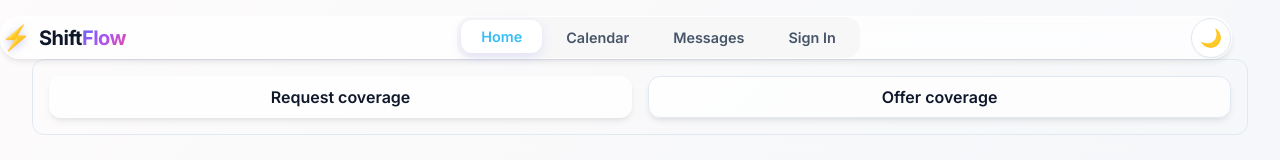
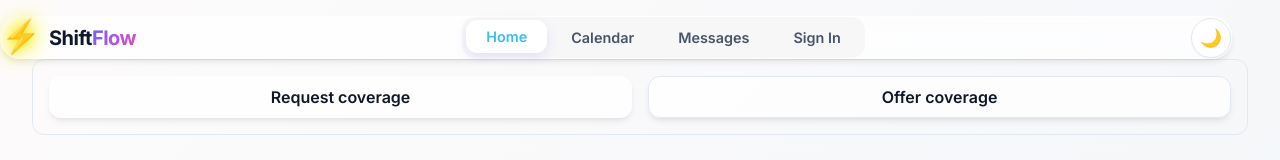
Before and after one commit to RookieCoder45/shiftflow, a Next.js app: page / in a window 1280 px wide. Shown: the top 160 px of the page. Built offline with nearby package versions, Linux system fonts and the light colour scheme; no server answers; the database is empty.

Commit message:
changed UI

```diff
--- a/app/components/MutualsPostsComponent/MutualPosts.js
+++ b/app/components/MutualsPostsComponent/MutualPosts.js
@@ -27,10 +27,17 @@ export default function MutualPosts({list}) {
     <div className={styles.container}>
       <AnimatedList
         items={list.map(post => (
-          <div key={post.id} className={styles.postContent}>
+          <div key={post.id} className={styles.postContent} onClick={(e) => {console.log(post)}}>
             <div className={styles.postHeader}>
               <div style={{ display: 'flex', alignItems: 'center', gap: '8px' }}>
-                <p className={getTitleClass(post.title)}>{post.title}</p>
+                <p className={getTitleClass(post.title)}></p>
+                {post.profiles?.main_equipment && (
+                  <img
+                    src={`/${post.profiles.main_equipment.toLowerCase() === 'truck' ? 'dump-truck' : post.profiles.main_equipment.toLowerCase()}.png`}
+                    alt={post.profiles.main_equipment}
+                    className={styles.equipIcon}
+                  />
+                )}
                 { (post.content.toLowerCase().includes("cash") || post.content.toLowerCase().includes("$")) && (
                   <span title="Cash Payment" style={{ fontSize: '1.2rem', filter: 'drop-shadow(0 0 5px rgba(16, 185, 129, 0.3))' }}>💵</span>
                 )}
@@ -44,11 +51,7 @@ export default function MutualPosts({list}) {
                 <span className={styles.equipValue} style={{ display: 'block', marginBottom: '8px' }}>
                   {post.content}
                 </span>
-                {post.profiles?.main_equipment && (
-                  <span style={{ fontSize: '0.8rem', color: 'var(--text-secondary)', display: 'block', marginBottom: '8px' }}>
-                    Equipment: {post.profiles.main_equipment}
-                  </span>
-                )}
+
                 <div style={{ display: 'flex', justifyContent: 'space-between', alignItems: 'center' }}>
                   <span className={styles.equipLabel} style={{ fontSize: '0.75rem' }}>
                     Posted: {new Date(post.created_at).toLocaleString()}
--- a/app/components/MutualsPostsComponent/MutualPosts.module.css
+++ b/app/components/MutualsPostsComponent/MutualPosts.module.css
@@ -35,6 +35,7 @@
   flex-direction: column;
   gap: 8px;
   width: 100%;
+  position: relative;
 }
 
 .postHeader {
@@ -389,3 +390,16 @@
   background: #ef4444;
   color: white;
 }
+
+.equipIcon {
+  width: 28px;
+  height: 28px;
+  object-fit: contain;
+  filter: drop-shadow(0 2px 4px rgba(0, 0, 0, 0.2));
+  transition: transform 0.3s ease;
+  margin-left: 4px;
+}
+
+.equipIcon:hover {
+  transform: scale(1.1) rotate(5deg);
+}
--- a/app/page.js
+++ b/app/page.js
@@ -39,7 +39,7 @@ export default function Home () {
     <div className={styles.app}>
       <nav className={`${styles.navbar} glass animate-fade-in`}>
         <div className={styles.logo}>
-          <span className={styles.logoIcon}>⚡</span>
+          <span className={styles.logoIcon} onClick={() => handleNavButtonClick("home")}>⚡</span>
           <span className={styles.logoText}>Shift<span>Flow</span></span>
         </div>
 
--- a/app/page.module.css
+++ b/app/page.module.css
@@ -29,9 +29,64 @@
 }
 
 .logoIcon {
-  font-size: 1.5rem;
-  filter: drop-shadow(0 2px 4px rgba(79, 70, 229, 0.3));
+  display: inline-block;
+  font-size: 2rem;
+  cursor: pointer;
+
+  /* smooth interaction */
+  transition: transform 0.2s ease;
+
+  /* combine animations */
+  animation:
+    leanFloat 3s ease-in-out infinite,
+    neonPulse 2s linear infinite;
 }
+
+/* ⚖️ Lean + slight float */
+@keyframes leanFloat {
+  0%, 100% {
+    transform: translateY(0px) rotate(-4deg);
+  }
+  50% {
+    transform: translateY(-6px) rotate(4deg);
+  }
+}
+
+/* 🌈 Neon glow pulse + color shift */
+@keyframes neonPulse {
+  0% {
+    filter: drop-shadow(0 0 4px #00f0ff)
+            drop-shadow(0 0 8px #00f0ff);
+  }
+  25% {
+    filter: drop-shadow(0 0 6px #ff00ff)
+            drop-shadow(0 0 12px #ff00ff);
+  }
+  50% {
+    filter: drop-shadow(0 0 8px #00ff88)
+            drop-shadow(0 0 16px #00ff88);
+  }
+  75% {
+    filter: drop-shadow(0 0 6px #ffea00)
+            drop-shadow(0 0 12px #ffea00);
+  }
+  100% {
+    filter: drop-shadow(0 0 4px #00f0ff)
+            drop-shadow(0 0 8px #00f0ff);
+  }
+}
+
+/* ✨ Hover = stronger + faster */
+.logoIcon:hover {
+  animation-duration: 1.5s, 1s;
+  transform: scale(1.2);
+}
+
+/* 👇 Click feedback */
+.logoIcon:active {
+  transform: scale(0.9);
+}
+
 
 .logoText {
   font-size: 1.25rem;
```
